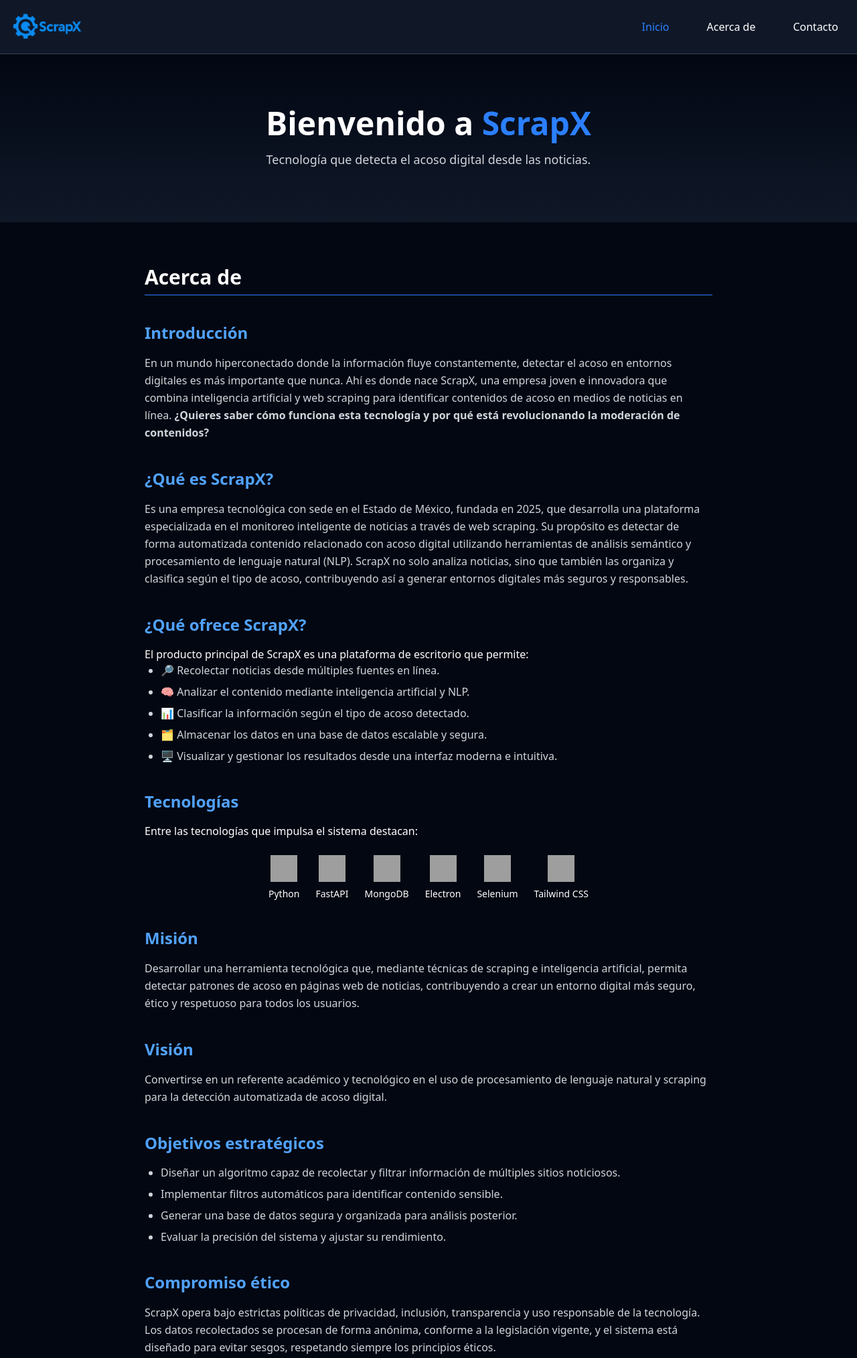
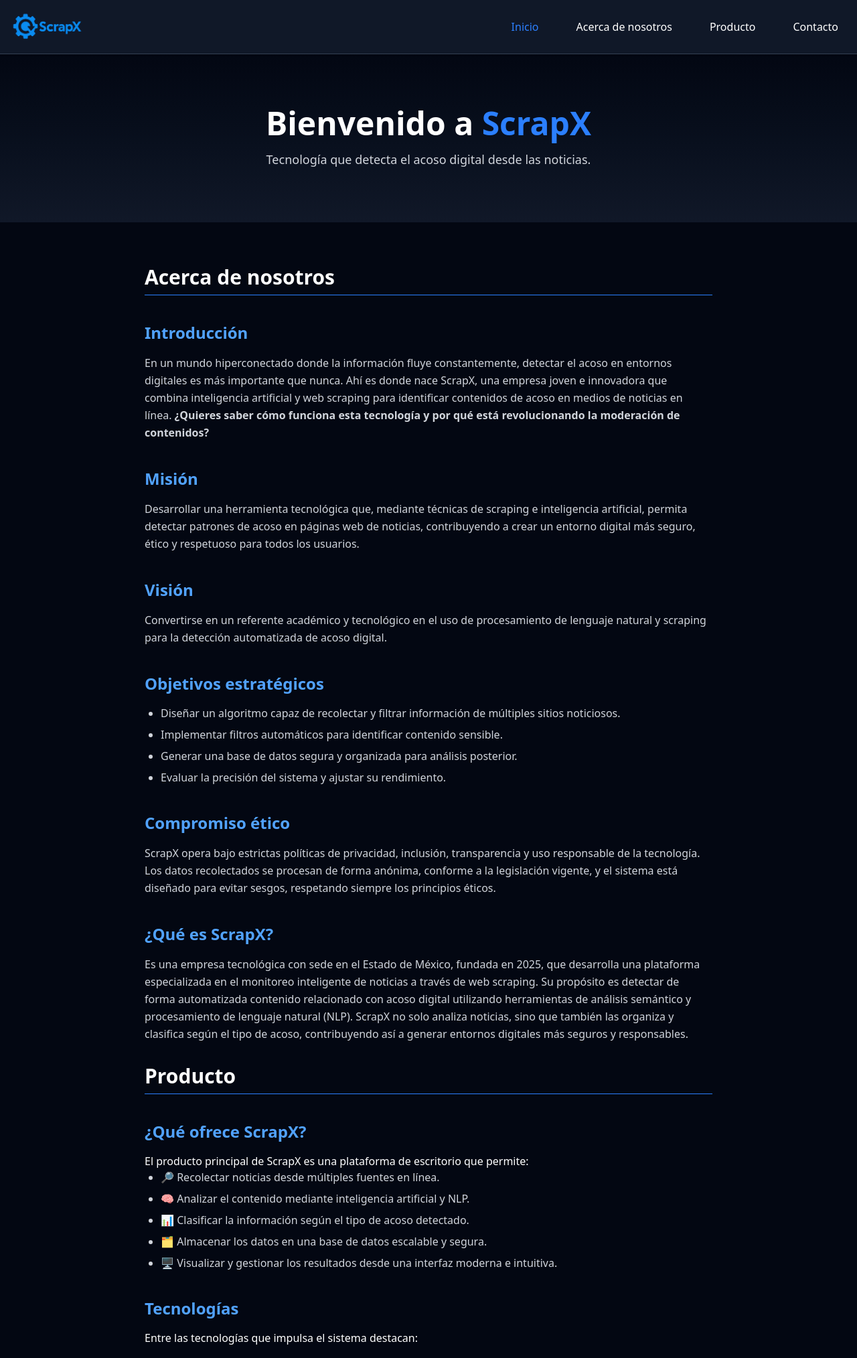
Before and after one commit to Scr4dy/blog_scrapx, a website: page index.html in a window 1280 px wide. Shown: the top 2028 px of the page at 67% size. Drawn offline with Linux system fonts and the light colour scheme; grey boxes are pictures that could not be loaded.

Commit message:
Actualiza la sección "Acerca de" con contenido adicional y mejora la navegación al agregar un enlace a "Producto". Añade nuevas clases CSS para un mejor espaciado.

```diff
--- a/index.html
+++ b/index.html
@@ -31,7 +31,11 @@
                                 class="block py-2 px-3 text-blue-500 hover:text-blue-400 transition-colors">Inicio</a>
                         </li>
                         <li><a href="#about"
-                                class="block py-2 px-3 text-white hover:text-blue-400 transition-colors">Acerca de</a>
+                                class="block py-2 px-3 text-white hover:text-blue-400 transition-colors">Acerca de
+                                nosotros</a>
+                        </li>
+                        <li><a href="#producto"
+                                class="block py-2 px-3 text-white hover:text-blue-400 transition-colors">Producto</a>
                         </li>
                         <li><a href="#contacto"
                                 class="block py-2 px-3 text-white hover:text-blue-400 transition-colors">Contacto</a>
@@ -51,7 +55,7 @@
 
     <!-- PRODUCT SECTION -->
     <section id="about" class="scroll-mt-20 max-w-4xl mx-auto px-6 py-16">
-        <h2 class="text-3xl font-bold mb-6 border-b border-blue-500 pb-2">Acerca de</h2>
+        <h2 class="text-3xl font-bold mb-6 border-b border-blue-500 pb-2">Acerca de nosotros</h2>
         <h3 class="text-2xl font-semibold mt-10 mb-4 text-blue-400">Introducción</h3>
         <p class="text-base text-gray-300 leading-relaxed">
             En un mundo hiperconectado donde la información fluye constantemente, detectar el acoso en entornos
@@ -59,6 +63,34 @@
             inteligencia artificial y web scraping para identificar contenidos de acoso en medios de noticias en línea.
             <span class="font-bold">¿Quieres saber cómo funciona esta tecnología y por qué está revolucionando la
                 moderación de contenidos?</span>
+        </p>
+
+        <h3 class="text-2xl font-semibold mt-10 mb-4 text-blue-400">Misión</h3>
+        <p class="text-base text-gray-300 leading-relaxed">
+            Desarrollar una herramienta tecnológica que, mediante técnicas de scraping e inteligencia artificial,
+            permita detectar patrones de acoso en páginas web de noticias, contribuyendo a crear un entorno digital más
+            seguro, ético y respetuoso para todos los usuarios.
+        </p>
+
+        <h3 class="text-2xl font-semibold mt-10 mb-4 text-blue-400">Visión</h3>
+        <p class="text-base text-gray-300 leading-relaxed">
+            Convertirse en un referente académico y tecnológico en el uso de procesamiento de lenguaje natural y
+            scraping para la detección automatizada de acoso digital.
+        </p>
+
+        <h3 class="text-2xl font-semibold mt-10 mb-4 text-blue-400">Objetivos estratégicos</h3>
+        <ul class="list-disc pl-6 text-gray-300 space-y-2">
+            <li>Diseñar un algoritmo capaz de recolectar y filtrar información de múltiples sitios noticiosos.</li>
+            <li>Implementar filtros automáticos para identificar contenido sensible.</li>
+            <li>Generar una base de datos segura y organizada para análisis posterior.</li>
+            <li>Evaluar la precisión del sistema y ajustar su rendimiento.</li>
+        </ul>
+
+        <h3 class="text-2xl font-semibold mt-10 mb-4 text-blue-400">Compromiso ético</h3>
+        <p class="text-base text-gray-300 leading-relaxed">
+            ScrapX opera bajo estrictas políticas de privacidad, inclusión, transparencia y uso responsable de la
+            tecnología. Los datos recolectados se procesan de forma anónima, conforme a la legislación vigente, y el
+            sistema está diseñado para evitar sesgos, respetando siempre los principios éticos.
         </p>
 
         <h3 class="text-2xl font-semibold mt-10 mb-4 text-blue-400">¿Qué es ScrapX?</h3>
@@ -72,6 +104,7 @@
             contribuyendo así a generar entornos digitales más seguros y responsables.
         </p>
 
+        <h2 id="producto" class="scroll-mt-20  text-3xl font-bold mb-6 mt-8 border-b border-blue-500 pb-2">Producto</h2>
         <h3 class="text-2xl font-semibold mt-10 mb-4 text-blue-400">¿Qué ofrece ScrapX?</h3>
         <p>El producto principal de ScrapX es una plataforma de escritorio que permite:</p>
         <ul class="list-disc pl-6 text-gray-300 space-y-2">
@@ -116,36 +149,6 @@
                 <p class="mt-2 text-sm font-medium">Tailwind CSS</p>
             </div>
         </div>
-
-
-        <h3 class="text-2xl font-semibold mt-10 mb-4 text-blue-400">Misión</h3>
-        <p class="text-base text-gray-300 leading-relaxed">
-            Desarrollar una herramienta tecnológica que, mediante técnicas de scraping e inteligencia artificial,
-            permita detectar patrones de acoso en páginas web de noticias, contribuyendo a crear un entorno digital más
-            seguro, ético y respetuoso para todos los usuarios.
-        </p>
-
-
-        <h3 class="text-2xl font-semibold mt-10 mb-4 text-blue-400">Visión</h3>
-        <p class="text-base text-gray-300 leading-relaxed">
-            Convertirse en un referente académico y tecnológico en el uso de procesamiento de lenguaje natural y
-            scraping para la detección automatizada de acoso digital.
-        </p>
-
-        <h3 class="text-2xl font-semibold mt-10 mb-4 text-blue-400">Objetivos estratégicos</h3>
-        <ul class="list-disc pl-6 text-gray-300 space-y-2">
-            <li>Diseñar un algoritmo capaz de recolectar y filtrar información de múltiples sitios noticiosos.</li>
-            <li>Implementar filtros automáticos para identificar contenido sensible.</li>
-            <li>Generar una base de datos segura y organizada para análisis posterior.</li>
-            <li>Evaluar la precisión del sistema y ajustar su rendimiento.</li>
-        </ul>
-
-        <h3 class="text-2xl font-semibold mt-10 mb-4 text-blue-400">Compromiso ético</h3>
-        <p class="text-base text-gray-300 leading-relaxed">
-            ScrapX opera bajo estrictas políticas de privacidad, inclusión, transparencia y uso responsable de la
-            tecnología. Los datos recolectados se procesan de forma anónima, conforme a la legislación vigente, y el
-            sistema está diseñado para evitar sesgos, respetando siempre los principios éticos.
-        </p>
     </section>
 
     <section id="video" class="bg-gray-950 pb-10 px-6">
@@ -156,8 +159,9 @@
             </p>
 
             <div class="relative w-full pb-[56.25%] h-0 rounded-xl overflow-hidden shadow-2xl border border-gray-700">
-                <iframe class="absolute top-0 left-0 w-full h-full rounded-xl" src="https://www.youtube.com/embed/cq2IhRHUpNM?si=wKslEFQzlA4RWT1k"
-                    title="Demostración ScrapX" frameborder="0"
+                <iframe class="absolute top-0 left-0 w-full h-full rounded-xl"
+                    src="https://www.youtube.com/embed/cq2IhRHUpNM?si=wKslEFQzlA4RWT1k" title="Demostración ScrapX"
+                    frameborder="0"
                     allow="accelerometer; autoplay; clipboard-write; encrypted-media; gyroscope; picture-in-picture"
                     allowfullscreen>
                 </iframe>
@@ -225,6 +229,7 @@
     document.addEventListener("DOMContentLoaded", function () {
         const toggleButton = document.querySelector("[data-collapse-toggle]");
         const menu = document.getElementById("navbar-default");
+        const navLinks = menu.querySelectorAll("a");
 
         let isOpen = false;
 
@@ -238,6 +243,17 @@
             }
             isOpen = !isOpen;
         });
+
+        // Cierra el menú al hacer clic en un enlace (solo en móvil)
+        navLinks.forEach(link => {
+            link.addEventListener("click", () => {
+                if (window.innerWidth < 768 && isOpen) {
+                    menu.classList.remove("max-h-[500px]");
+                    menu.classList.add("max-h-0");
+                    isOpen = false;
+                }
+            });
+        });
     });
 </script>
 
```
Also changed, not shown: styles/index.css.
